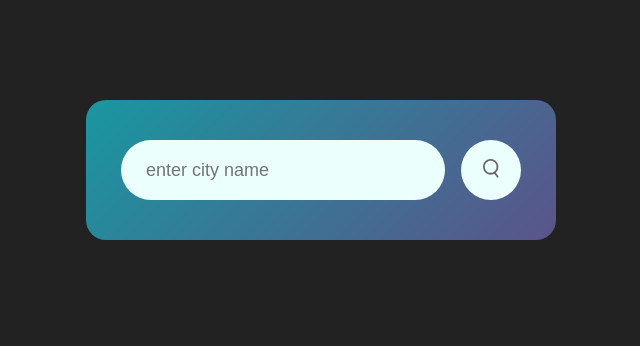
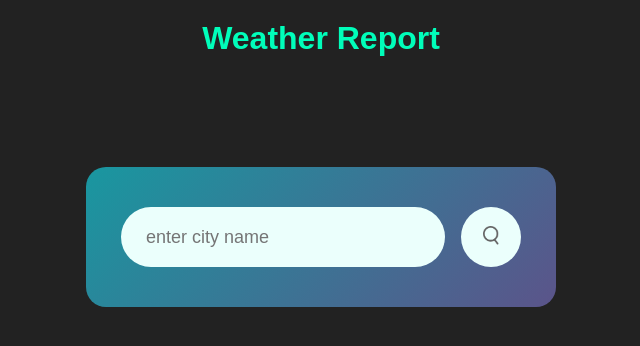
Before and after one commit to AryaAda123/Weather-app, a plain HTML site: page index.html in a window 1280 px wide. Shown: the whole page, without its empty margins (319-959 px from the left). Drawn offline with Linux system fonts and the light colour scheme.

Commit message:
Update index.html

```diff
--- a/index.html
+++ b/index.html
@@ -7,6 +7,7 @@
     <link rel="stylesheet" href="style.css" />
   </head>
   <body>
+    <h1 class="heading">Weather Report</h1>
     <div class="card">
       <div class="search">
         <input type="text" placeholder="enter city name" spellcheck="false" />
```
